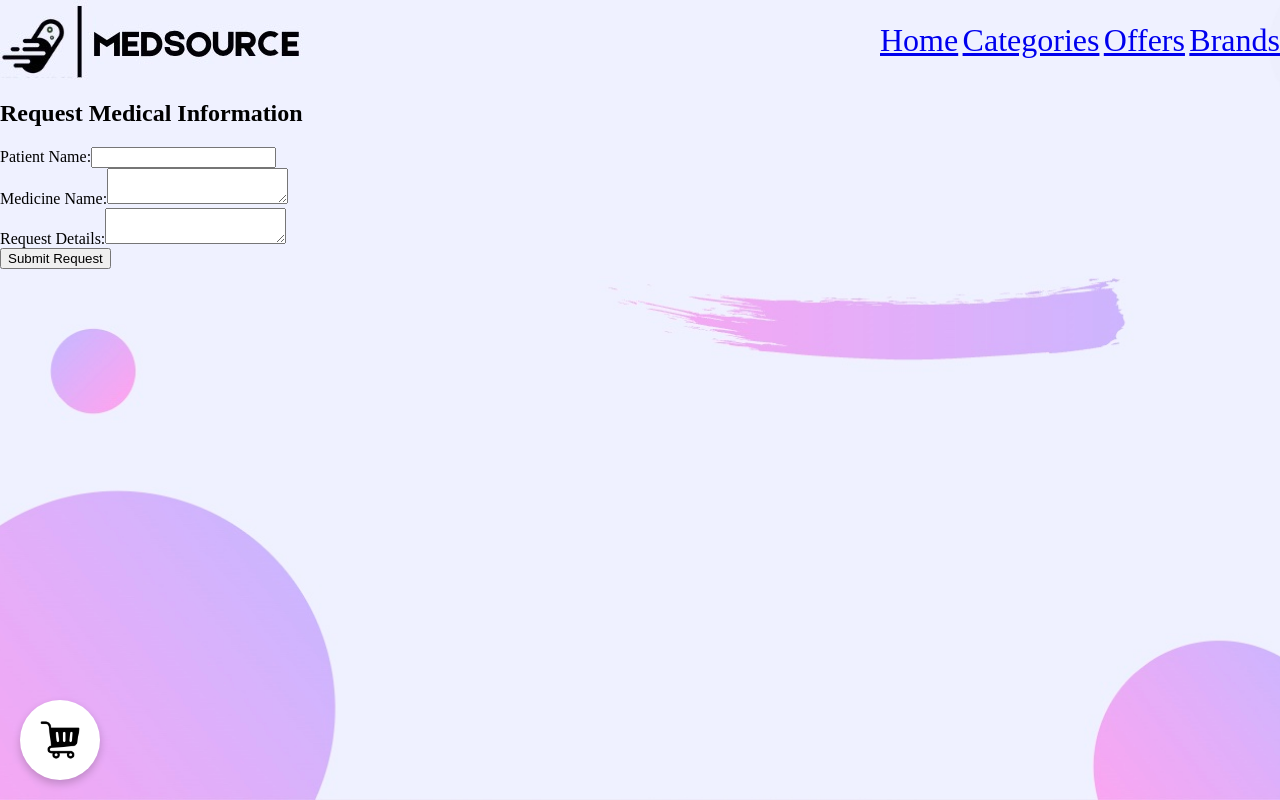
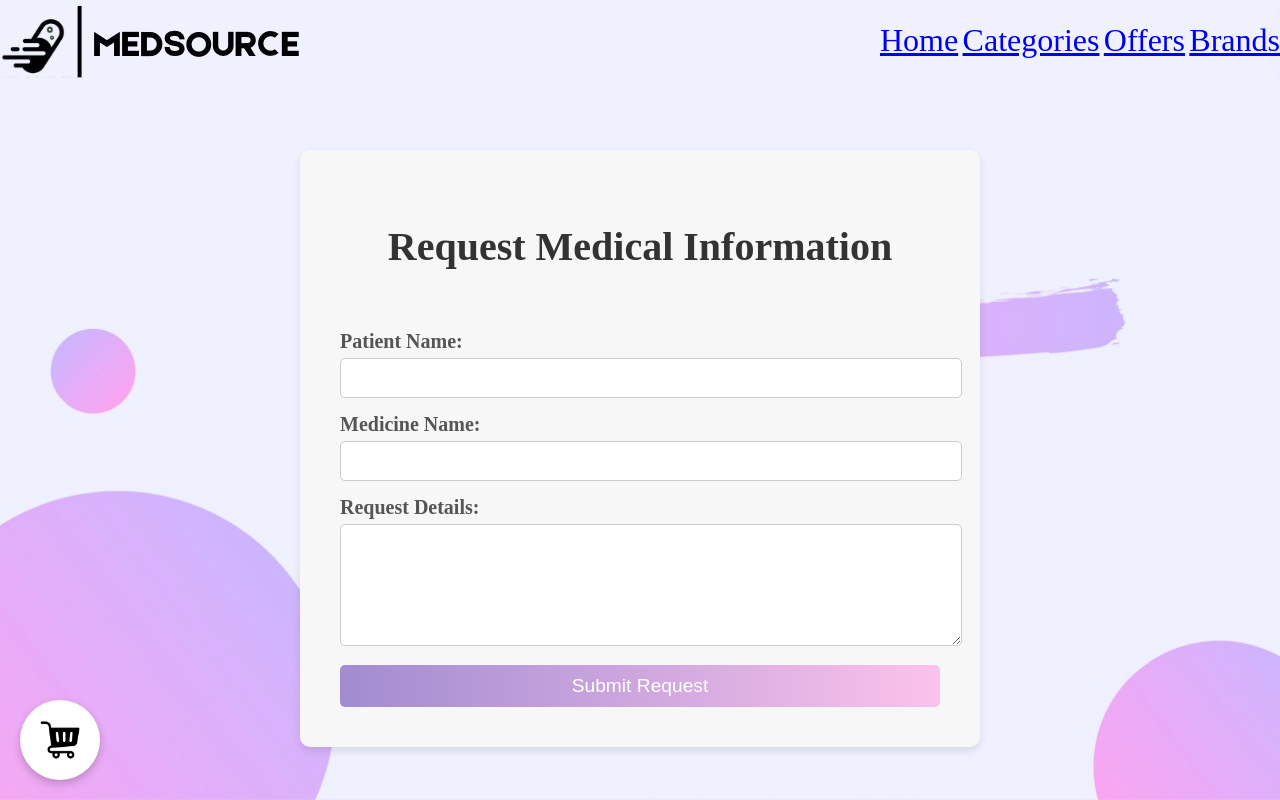
Before and after one commit to FahadIqbal1122/Med-Source, a React (Vite) app: page /RequestMed in a window 1280 px wide. Built offline with nearby package versions, Linux system fonts and the light colour scheme.

Commit message:
add Request med style

```diff
--- a/src/App.css
+++ b/src/App.css
@@ -190,3 +190,59 @@ body {
   width: 5vh;
   height: 5vh;
 }
+
+.request-med {
+  max-width: 600px;
+  margin: 70px auto;
+  padding: 40px;
+  background: #f7f7f7;
+  border-radius: 10px;
+  box-shadow: 0 4px 8px rgba(0, 0, 0, 0.1);
+}
+
+.request-med h2 {
+  text-align: center;
+  margin-bottom: 20px;
+  color: #333;
+  font-size: 40px;
+  margin-bottom: 60px;
+}
+
+.form-group {
+  margin-bottom: 15px;
+}
+
+.form-group label {
+  display: block;
+  margin-bottom: 5px;
+  font-weight: bold;
+  color: #555;
+  font-size: 20px;
+}
+
+.form-group input,
+.form-group textarea {
+  width: 100%;
+  padding: 10px;
+  border: 1px solid #ccc;
+  border-radius: 5px;
+  font-size: 1em;
+}
+
+.form-group textarea {
+  height: 100px;
+  resize: vertical;
+}
+
+.submit-button {
+  display: block;
+  width: 100%;
+  padding: 10px;
+  background: linear-gradient(to right, #a18cd1, #fbc2eb);
+  border: none;
+  border-radius: 5px;
+  color: white;
+  font-size: 1.2em;
+  cursor: pointer;
+  transition: background 0.3s;
+}
--- a/src/pages/RequestMed.jsx
+++ b/src/pages/RequestMed.jsx
@@ -33,7 +33,7 @@ const RequestMed = () => {
           </div>
           <div className="form-group">
             <label htmlFor="MedicineName">Medicine Name:</label>
-            <textarea
+            <input
               id="MedicineName"
               value={MedicineName}
               onChange={(e) => setMedicineName(e.target.value)}
```
